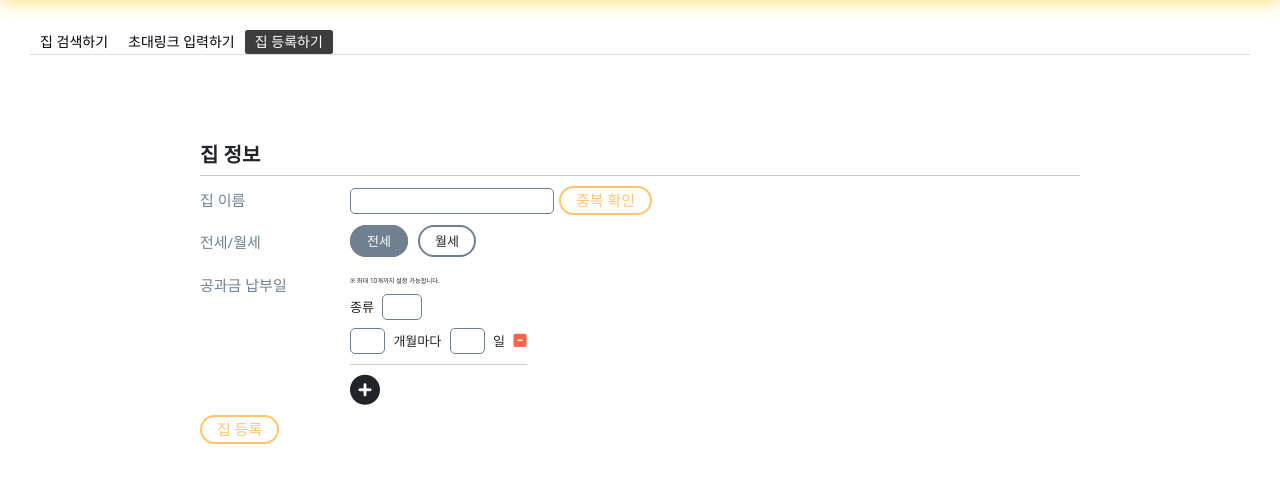
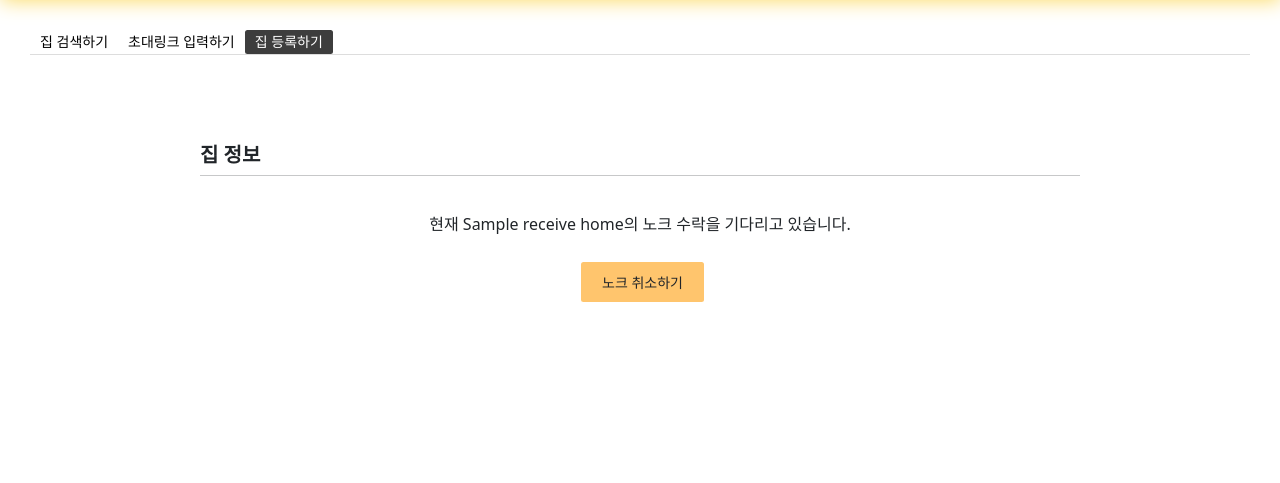
Before and after one commit to piro16knockknock/knockknock, a Django app: template templates/setting/myhome_form.html in a window 1280 px wide, after a click on "집 등록하기". Shown: the part 50-533 px from the top of the page. Run offline with Django 4.2, Linux system fonts and the light colour scheme; the template is opened without the code that fills it: most values are stand-ins (such as "Sample title", 1, 10 or a date in 2020); some libraries are stand-ins or nearby versions; some web fonts are replaced.

Commit message:
[FEAT] 노크 중이면 집 등록 못하게 함

```diff
--- a/static/js/setting/myhome_form.js
+++ b/static/js/setting/myhome_form.js
@@ -1,11 +1,14 @@
 /*초대 링크 */
 const link_input = document.getElementById('myhome-register__link-input');
+if(link_input){
     link_input.addEventListener('keyup', function(event){ //엔터시에도
         console.log("here");
         if (event.code === "Enter") {
             onClickKnockLinkSearch();
         }
     });
+
+}
 
 const onClickKnockLinkSearch = async() => {
     const url = "../../myhome/knock_link_search/";
@@ -152,25 +155,31 @@ const onSelectUtilityOrRent = (event) => {
 /* input창 제한 걸기 */
 let replaceNotInt = /[^0-9]/gi; // 숫자 아닌 정규식
 let replaceChar = /[~!@\#$%^&*\()\-=+_'\;<>\/.\`:\"\\,\[\]?|{}]/gi;
+if(home_name){
     home_name.addEventListener("keyup", (event) => {
         home_name.value = home_name.value.replace(replaceChar, "")
     })
+    utility_check(0, 1);
+}
 
+if(rent_month){
     rent_month.addEventListener("keyup", (event) => {
         rent_month.value = rent_month.value.replace(replaceNotInt, "");
         if( rent_month.value != "" && (rent_month.value > 12 || rent_month.value < 1)) {
             rent_month.value = rent_month.value.slice(0, -1);
         }
     })
+}
 
+if(rent_date){
     rent_date.addEventListener("keyup", (event) => {
         rent_date.value = rent_date.value.replace(replaceNotInt, "");
         if( rent_date.value != "" && (rent_date.value > 31 || rent_date.value < 1)) {
             rent_date.value = rent_date.value.slice(0, -1);
         }
     })
+}
 
-utility_check(0, 1);
 function utility_check(start, end){
     const utility_name = document.querySelectorAll('.new-utility-name');
     const utility_month = document.querySelectorAll('.new-utility-month');
--- a/templates/setting/myhome_form.html
+++ b/templates/setting/myhome_form.html
@@ -46,6 +46,14 @@
     <div id="myhome-register-form" class="myhome-info tab-pane fade">
         <p class="myhome-register__title">집 정보</p>
         <hr/>
+        {% if knock %}
+        <div class="myhome-register__search-container mb-5">
+            <p class="myhome-register__empty">현재 {{ knock.receive_home.name }}의 노크 수락을 기다리고 있습니다.</p>
+        </div>
+        <div class="myhome-register__search-container">
+            <a href="{% url 'setting:knock_cancel' %}" type="button" class="btn">노크 취소하기</a>
+        </div>
+        {% else %}
         <form action="" onsubmit="homeRegisterHandleSubmit(event)" method="POST" enctype="multipart/form-data">
             {% csrf_token %}
             <p class="myhome-register__row">
@@ -89,14 +97,24 @@
             </p>
             <button type="submit" onclick="" id="myhome-register__register-btn" class="myhome-register__btn">집 등록</button>
         </form>
+        {% endif %}
     </div>
     <div id="myhome-register-link" class="tab-pane fade">
         <p class="myhome-register__title">초대링크 입력하기</p>
         <hr/>
+        {% if knock %}
+        <div class="myhome-register__search-container mb-5">
+            <p class="myhome-register__empty">현재 {{ knock.receive_home.name }}의 노크 수락을 기다리고 있습니다.</p>
+        </div>
+        <div class="myhome-register__search-container">
+            <a href="{% url 'setting:knock_cancel' %}" type="button" class="btn">노크 취소하기</a>
+        </div>
+        {% else %}
         <div class="myhome-register__link-container">
             <input type="text" id="myhome-register__link-input" placeholder="초대링크를 입력하세요." />
             <a onclick="onClickKnockLinkSearch()" type="button" class="btn">노크하러 가기</a>
         </div>
+        {% endif %}
     </div>
 
 </div>
```
Lines whose indentation alone changed are shown as unchanged.
